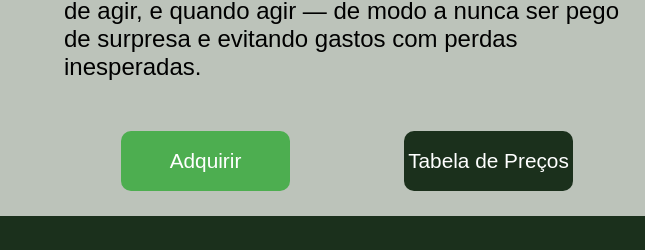
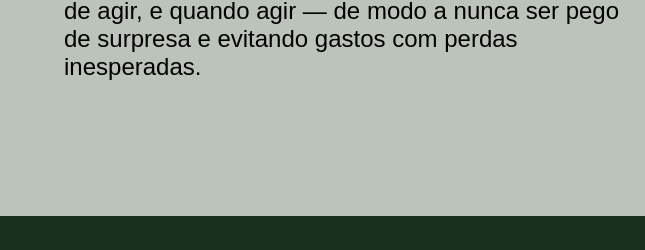
Before and after one commit to kelper5/Main, a plain HTML site: page website/index.html in a window 1280 px wide. Shown: the part 5191-5441 px from the top of the page, 0-645 px from the left. Drawn offline with Linux system fonts and the light colour scheme.

Commit message:
REMOVE buttons

```diff
--- a/website/index.html
+++ b/website/index.html
@@ -182,8 +182,8 @@
                                 surpresa e evitando gastos com perdas inesperadas.</p>
                         </div>
                         <div class="buttons">
-                            <button class="primaryColor hover1">Adquirir</button>
-                            <button class="secundaryColor hover2">Tabela de Preços</button>
+                            <!-- <button class="primaryColor hover1">Adquirir</button>
+                            <button class="secundaryColor hover2">Tabela de Preços</button> -->
                         </div>
                     </div>
                     <div class="product-images">
```
